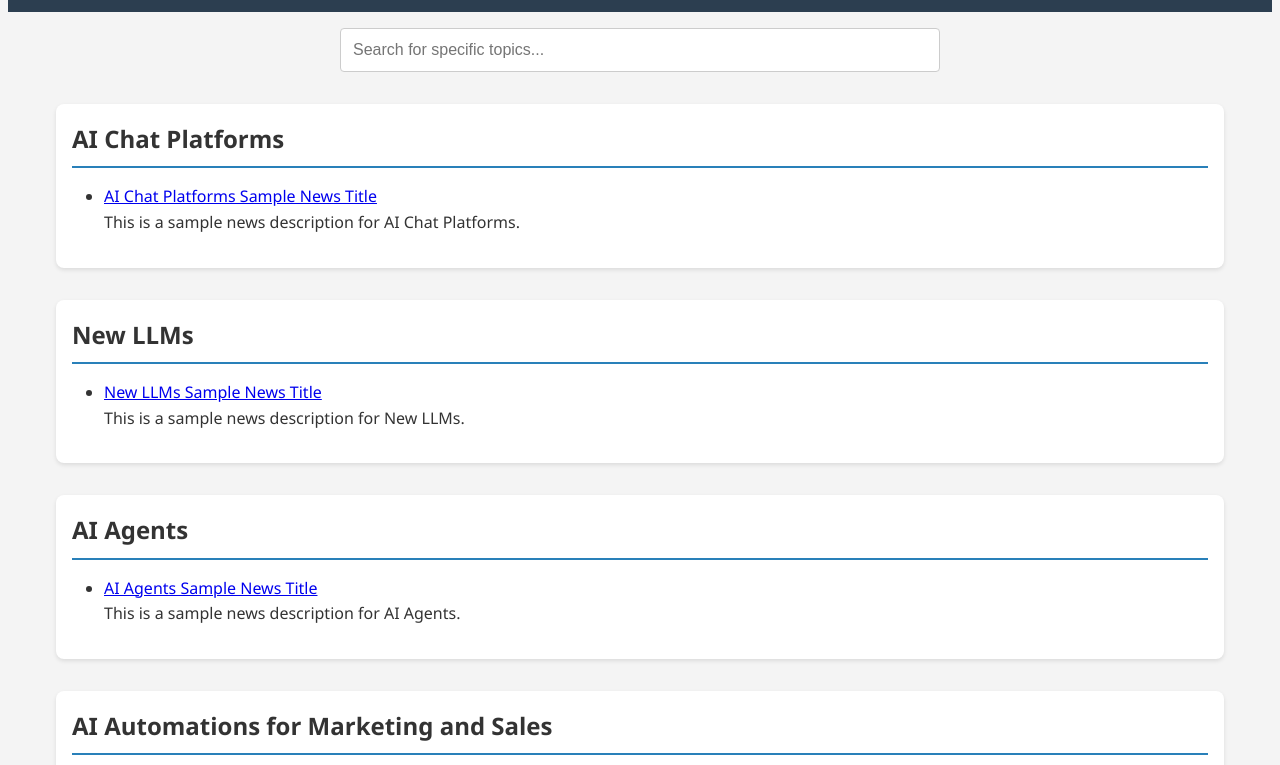
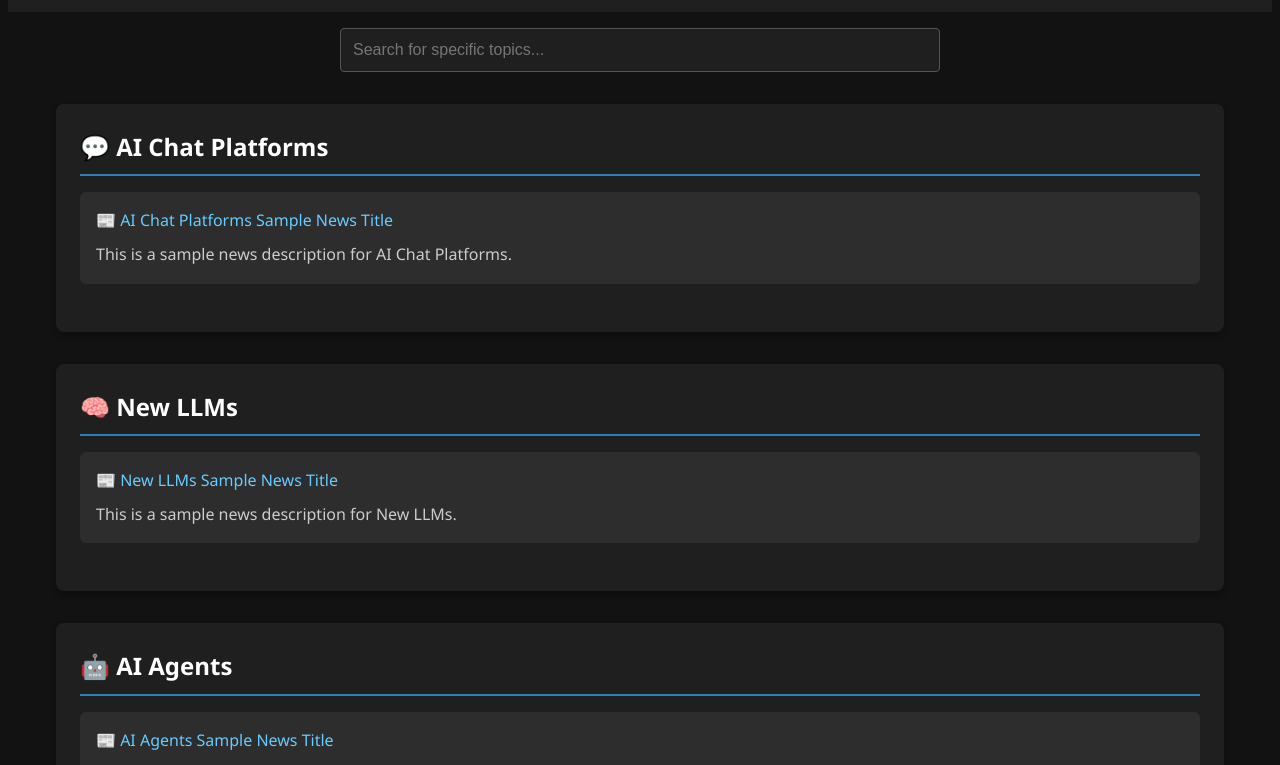
Before and after one commit to shakourechar/AI-News, a plain HTML site: page index.html in a window 1280 px wide. Shown: the part 82-847 px from the top of the page. Drawn offline with Linux system fonts and the light colour scheme; no server answers.

Commit message:
Update index.html

```diff
--- a/index.html
+++ b/index.html
@@ -5,21 +5,22 @@
   <meta name="viewport" content="width=device-width, initial-scale=1">
   <title>AI News Search</title>
   <style>
-    /* CSS */
     * {
       margin: 0;
       padding: 0;
       box-sizing: border-box;
     }
+
     body {
       font-family: 'Segoe UI', Tahoma, Geneva, Verdana, sans-serif;
-      background-color: #f4f4f4;
-      color: #333;
+      background-color: #121212;
+      color: #fff;
       line-height: 1.6;
       padding: 0.5rem;
     }
+
     header {
-      background-color: #2c3e50;
+      background-color: #1f1f1f;
       color: #fff;
       padding: 1rem;
       display: flex;
@@ -27,14 +28,17 @@
       align-items: center;
       flex-wrap: wrap;
     }
+
     header h1 {
       font-size: 1.8rem;
       margin-bottom: 0.5rem;
     }
+
     nav {
       display: flex;
       flex-wrap: wrap;
     }
+
     nav button {
       background-color: #2980b9;
       border: none;
@@ -45,88 +49,125 @@
       cursor: pointer;
       transition: background-color 0.3s, transform 0.3s;
     }
+
     nav button:hover,
     nav button:focus {
       background-color: #3498db;
       transform: scale(1.05);
       outline: none;
     }
+
     main {
       padding: 1rem;
       max-width: 1200px;
       margin: 0 auto;
     }
+
     #search-section {
       margin-bottom: 2rem;
       text-align: center;
     }
+
     #newsSearchForm {
       display: flex;
       justify-content: center;
       align-items: center;
     }
+
     #searchInput {
       padding: 0.75rem;
       width: 100%;
       max-width: 600px;
-      border: 1px solid #ccc;
+      border: 1px solid #555;
       border-radius: 4px;
       font-size: 1rem;
+      background-color: #1f1f1f;
+      color: #fff;
       transition: border-color 0.3s;
     }
+
     #searchInput:focus {
       outline: none;
       border-color: #2980b9;
     }
+
     #loading-spinner {
       display: none;
       width: 40px;
       height: 40px;
-      border: 5px solid #f3f3f3;
+      border: 5px solid #333;
       border-top: 5px solid #2980b9;
       border-radius: 50%;
       animation: spin 1s linear infinite;
       margin: 1rem auto;
     }
+
     @keyframes spin {
       0% { transform: rotate(0deg); }
       100% { transform: rotate(360deg); }
     }
+
     #news-results {
       margin-top: 2rem;
     }
+
     .news-category {
       margin-bottom: 2rem;
-      background-color: #fff;
-      padding: 1rem;
+      background-color: #1f1f1f;
+      padding: 1.5rem;
       border-radius: 8px;
-      box-shadow: 0 2px 4px rgba(0,0,0,0.1);
+      box-shadow: 0 4px 6px rgba(0, 0, 0, 0.3);
       transition: transform 0.3s;
     }
+
     .news-category:hover {
       transform: translateY(-5px);
     }
+
     .news-category h2 {
       font-size: 1.5rem;
       margin-bottom: 1rem;
       border-bottom: 2px solid #2980b9;
       padding-bottom: 0.5rem;
     }
+
     .news-category ul {
-      list-style: disc;
-      margin-left: 2rem;
+      list-style: none;
+      padding-left: 0;
     }
+
     .news-item {
-      margin-bottom: 1rem;
+      margin-bottom: 1.5rem;
+      padding: 1rem;
+      background-color: #2d2d2d;
+      border-radius: 6px;
     }
+
+    .news-item a {
+      color: #66ccff;
+      text-decoration: none;
+      font-weight: 500;
+    }
+
+    .news-item a:hover {
+      text-decoration: underline;
+    }
+
+    .news-item p {
+      margin-top: 0.5rem;
+      color: #ccc;
+    }
+
     @media (max-width: 768px) {
       header {
         flex-direction: column;
         align-items: flex-start;
       }
+
       nav button {
         margin: 0.25rem 0;
       }
+
       #newsSearchForm {
         flex-direction: column;
       }
@@ -135,7 +176,7 @@
 </head>
 <body>
   <header>
-    <h1>AI News Search</h1>
+    <h1>📰 AI News Search</h1>
     <nav>
       <button id="refreshBtn" aria-label="Refresh News">Refresh News</button>
     </nav>
@@ -152,16 +193,15 @@
     </section>
   </main>
   <script>
-    // JavaScript
     document.addEventListener('DOMContentLoaded', () => {
-      const NEWS_API_KEY = 'YOUR_NEWS_API_KEY_HERE';
-      const YOUTUBE_API_KEY = 'AIzaSyABgH1e_zXQ4Ly5ObB3mBFRMBCnmq06Tk0'; // Replace with your actual YouTube API key
+      const NEWS_API_KEY = '31b2d380e6c34ea88a2060e4e87c3020';
+      const YOUTUBE_API_KEY = 'AIzaSyABgH1e_zXQ4Ly5ObB3mBFRMBCnmq06Tk0';
 
       const categories = [
-        { name: "AI Chat Platforms", query: "AI Chat platforms" },
-        { name: "New LLMs", query: "new LLMs" },
-        { name: "AI Agents", query: "AI agents" },
-        { name: "AI Automations for Marketing and Sales", query: "AI Automations marketing sales" }
+        { name: "AI Chat Platforms", query: "AI Chat platforms", emoji: "💬" },
+        { name: "New LLMs", query: "new LLMs", emoji: "🧠" },
+        { name: "AI Agents", query: "AI agents", emoji: "🤖" },
+        { name: "AI Automations for Marketing and Sales", query: "AI Automations marketing sales", emoji: "🚀" }
       ];
 
       const twoDaysAgo = new Date(Date.now() - 2 * 24 * 60 * 60 * 1000).toISOString().split('T')[0];
@@ -171,7 +211,12 @@
         const url = `https://newsapi.org/v2/everything?q=${encodeURIComponent(query)}&from=${fromDate}&sortBy=publishedAt&language=en&apiKey=${NEWS_API_KEY}`;
         return fetch(url)
           .then(response => response.json())
-          .then(data => data.articles)
+          .then(data => data.articles.map(article => ({
+            title: article.title,
+            description: article.description || '',
+            url: article.url,
+            source: 'news'
+          })))
           .catch(err => {
             console.error(err);
             return [];
@@ -182,7 +227,12 @@
         const url = `https://www.googleapis.com/youtube/v3/search?part=snippet&maxResults=5&q=${encodeURIComponent(query)}&publishedAfter=${publishedAfter}&key=${YOUTUBE_API_KEY}&type=video`;
         return fetch(url)
           .then(response => response.json())
-          .then(data => data.items)
+          .then(data => data.items.map(video => ({
+            title: video.snippet.title,
+            description: video.snippet.description || '',
+            url: 'https://www.youtube.com/watch?v=' + video.id.videoId,
+            source: 'youtube'
+          })))
           .catch(err => {
             console.error(err);
             return [];
@@ -207,41 +257,35 @@
           ]).then(([newsArticles, youtubeVideos]) => {
             let combinedResults = [];
             if (newsArticles && Array.isArray(newsArticles)) {
-              combinedResults = combinedResults.concat(newsArticles.map(article => ({
-                title: article.title,
-                description: article.description || '',
-                url: article.url
-              })));
+              combinedResults = combinedResults.concat(newsArticles);
             }
             if (youtubeVideos && Array.isArray(youtubeVideos)) {
-              combinedResults = combinedResults.concat(youtubeVideos.map(video => ({
-                title: video.snippet.title,
-                description: video.snippet.description || '',
-                url: 'https://www.youtube.com/watch?v=' + video.id.videoId
-              })));
+              combinedResults = combinedResults.concat(youtubeVideos);
             }
             if (combinedResults.length === 0) {
               combinedResults.push({
                 title: category.name + " Sample News Title",
                 description: "This is a sample news description for " + category.name + ".",
-                url: "#"
+                url: "#",
+                source: 'news'
               });
             }
             if (combinedResults.length > 0) {
               const categoryDiv = document.createElement('div');
               categoryDiv.className = 'news-category';
               const header = document.createElement('h2');
-              header.textContent = category.name;
+              header.textContent = `${category.emoji} ${category.name}`;
               categoryDiv.appendChild(header);
               const list = document.createElement('ul');
               combinedResults.forEach(item => {
                 const li = document.createElement('li');
                 li.className = 'news-item';
                 const link = document.createElement('a');
+                const sourceEmoji = item.source === 'youtube' ? '📺' : '📰';
                 link.href = item.url;
                 link.target = '_blank';
                 link.rel = 'noopener noreferrer';
-                link.textContent = item.title;
+                link.textContent = `${sourceEmoji} ${item.title}`;
                 li.appendChild(link);
                 const desc = document.createElement('p');
                 desc.textContent = item.description;
```
